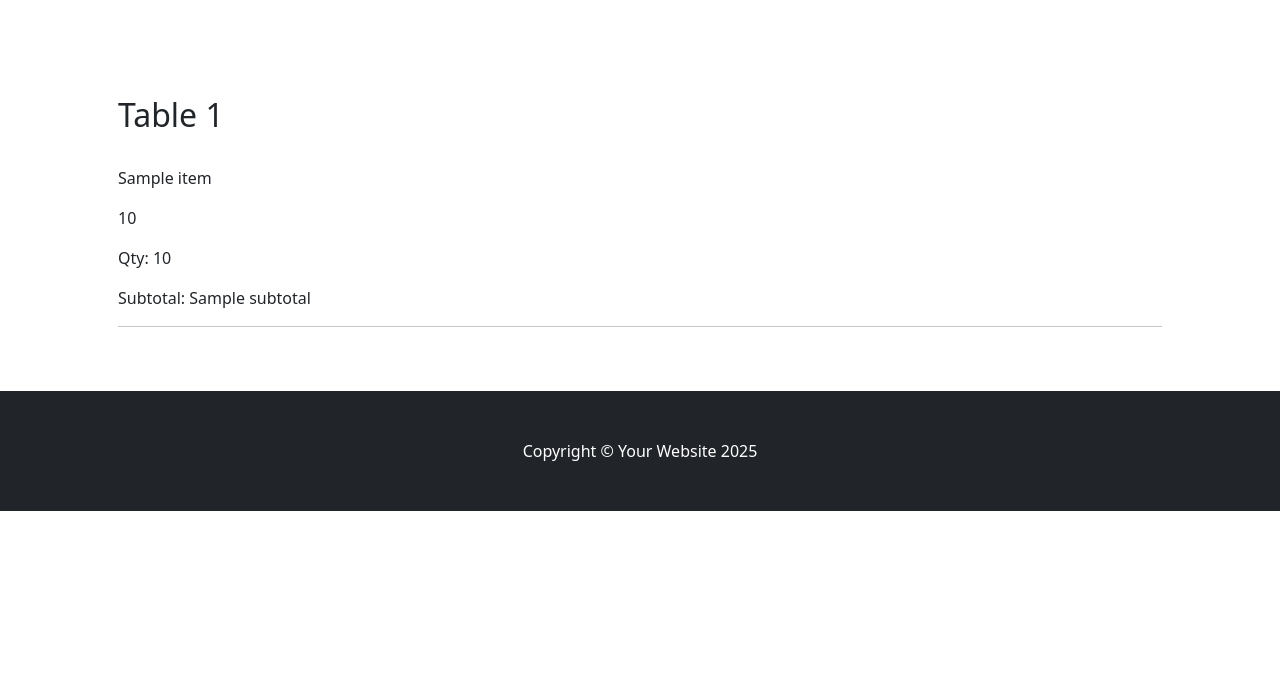
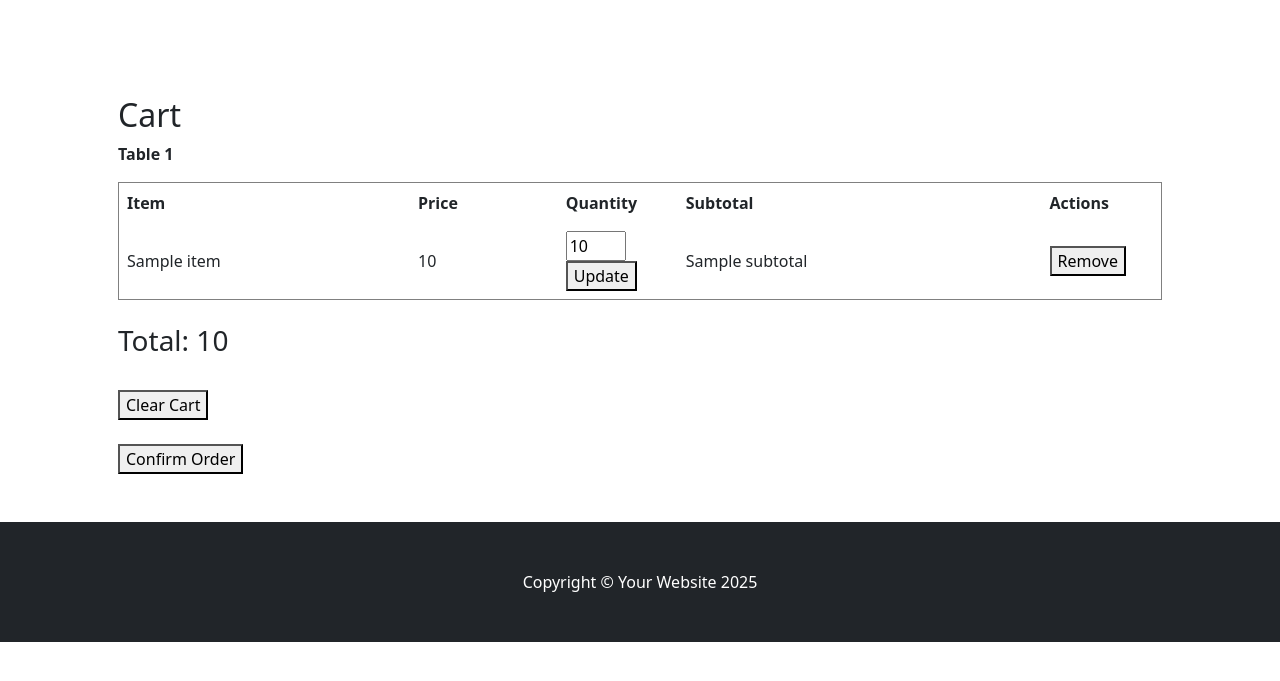
Before and after one commit to BanyarSawThit/ROSv1, a Django app: template templates/cart/cart_details.html in a window 1280 px wide. Shown: the part 56-737 px from the top of the page. Run offline with Django 5.2, Linux system fonts and the light colour scheme; tables that the repository leaves empty hold one stand-in row (values such as "Sample post"); the template is opened without the code that fills it: values that come from a table or form of the project are taken from there, most other values are stand-ins (such as "Sample title", 1, 10 or a date in 2020); some libraries are stand-ins or nearby versions.

Commit message:
crud session cart

```diff
--- a/apps/cart/urls.py
+++ b/apps/cart/urls.py
@@ -1,10 +1,14 @@
 #cart/urls.py
 from django.urls import path
-from apps.cart.views import add_item, cart_detail
+
+from apps.cart.views import *
 
 app_name="cart"
 
 urlpatterns = [
-    path("", cart_detail, name='details'),
-    path("<int:item_id>/", add_item, name="add_item"),
+    path("", cart_details, name="details"),
+    path("add/<int:item_id>/", add_to_cart, name="add_to_cart"),
+    path("update/<int:item_id>/", update_quantity, name="update_quantity"),
+    path("remove/<int:item_id>/", remove_from_cart, name="remove_from_cart"),
+    path("clear/", clear_cart, name="clear_cart")
 ]
--- a/apps/orders/admin.py
+++ b/apps/orders/admin.py
@@ -1,6 +1,5 @@
 from django.contrib import admin
-
-from apps.orders.models import Order
+from apps.orders.models import Order, OrderItem
 
 # Register your models here.
-admin.site.register(Order)
+admin.site.register((Order, OrderItem))
--- a/apps/orders/urls.py
+++ b/apps/orders/urls.py
@@ -1,8 +1,10 @@
+#orders/urls
 from django.urls import path
-from apps.orders.views import start_order
+from apps.orders import views
 
 app_name = 'orders'
 
 urlpatterns = [
-    path("start/<str:signed_table_id>/", start_order, name="start"),
+    path("start/<str:signed_table_id>/", views.start_order, name="start"),
+    path("place/", views.place_order, name='place_order')
 ]
--- a/templates/base.html
+++ b/templates/base.html
@@ -58,11 +58,11 @@
         </nav>
 
         <!-- Section-->
-        <section class="py-5">
+        <main class="py-5">
             <div class="container px-4 px-lg-5 mt-5">
                 {% block content %} {% endblock %}
             </div>
-        </section>
+        </main>
 
         <!-- Footer-->
         <footer class="py-5 bg-dark">
--- a/templates/cart/cart_details.html
+++ b/templates/cart/cart_details.html
@@ -1,23 +1,79 @@
 {% extends "base.html" %}
-
 {% block title %} Cart {% endblock %}
-
 {% block content %}
 
-    <h2> {{ table }} </h2> <br>
+<h2>Cart</h2>
 
-    {% if cart %}
-        {% for item in cart.values %}
-            <div>
-                <p>{{ item.name }}</p>
-                <p>{{ item.price }}</p>
-                <p>Qty: {{ item.quantity }}</p>
-                <p>Subtotal: {{ item.subtotal }}</p>
-            </div>
-            <hr>
+    <p><strong>{{ table }}</strong></p>
+
+{% if cart %}
+    <table border="1" cellpadding="8" cellspacing="0" width="100%">
+        <thead>
+            <tr>
+                <th>Item</th>
+                <th>Price</th>
+                <th style="width: 120px;">Quantity</th>
+                <th>Subtotal</th>
+                <th style="width: 120px;">Actions</th>
+            </tr>
+        </thead>
+
+        <tbody>
+        {% for item in cart %}
+            <tr>
+                <td>{{ item.name }}</td>
+                <td>{{ item.price }}</td>
+                <!-- Update quantity -->
+                <td>
+                    <form method="post" action="{% url 'cart:update_quantity' item_id=item.id %}">
+                        {% csrf_token %}
+                        <input
+                            type="number"
+                            name="quantity"
+                            value="{{ item.quantity }}"
+                            min="0"
+                            style="width: 60px;"
+                        >
+                        <button type="submit">Update</button>
+                    </form>
+                </td>
+
+                <td>{{ item.subtotal }}</td>
+
+                <!-- Remove item -->
+                <td>
+                    <form method="post" action="{% url 'cart:remove_from_cart' item_id=item.id %}">
+                        {% csrf_token %}
+                        <button type="submit">Remove</button>
+                    </form>
+                </td>
+            </tr>
         {% endfor %}
-    {% else %}
-        <p>Your cart is empty.</p>
-    {% endif %}
+        </tbody>
+    </table>
+
+    <br>
+
+    <h3>Total: {{ total }}</h3>
+
+    <br>
+
+    <!-- Cart-level actions -->
+    <form method="post" action="{% url 'cart:clear_cart' %}">
+        {% csrf_token %}
+        <button type="submit">Clear Cart</button>
+    </form>
+
+    <br>
+
+    <!-- Placeholder for next phase -->
+    <form method="POST" action="{% url 'orders:place_order' %}">
+        {% csrf_token %}
+        <button type="submit">Confirm Order</button>
+    </form>
+
+{% else %}
+    <p>Your cart is empty.</p>
+{% endif %}
 
 {% endblock %}
--- a/templates/menu/menulist.html
+++ b/templates/menu/menulist.html
@@ -20,7 +20,7 @@
                         </div>
                         <!-- Product actions-->
                         <div class="card-footer p-4 pt-0 border-top-0 bg-transparent">
-                            <div class="text-center"><a class="btn btn-outline-dark mt-auto" href="{% url 'cart:add_item' item_id=item.pk %}">Add to cart</a></div>
+                            <div class="text-center"><a class="btn btn-outline-dark mt-auto" href="{% url 'cart:add_to_cart' item_id=item.pk %}">Add to cart</a></div>
                         </div>
                     </div>
                 </div>
--- /dev/null
+++ b/test1.py
@@ -0,0 +1,6 @@
+session = session['cart'] = {}
+print(session)
+print(type(session))
+
+mydict = {'cart': {}}
+print(mydict)
```
Also changed, not shown: apps/cart/services.py (+71 -8 lines), apps/cart/views.py (+31 -22 lines), apps/orders/models.py (+24 -1 lines), apps/orders/views.py (+40 -1 lines), apps/orders/migrations/0002_orderitems.py (added), apps/orders/migrations/0003_rename_total_orderitems_subtotal_alter_order_status.py (added), apps/orders/migrations/0004_orderitem_delete_orderitems.py (added), templates/orders/success.html (added), test.py (added).
